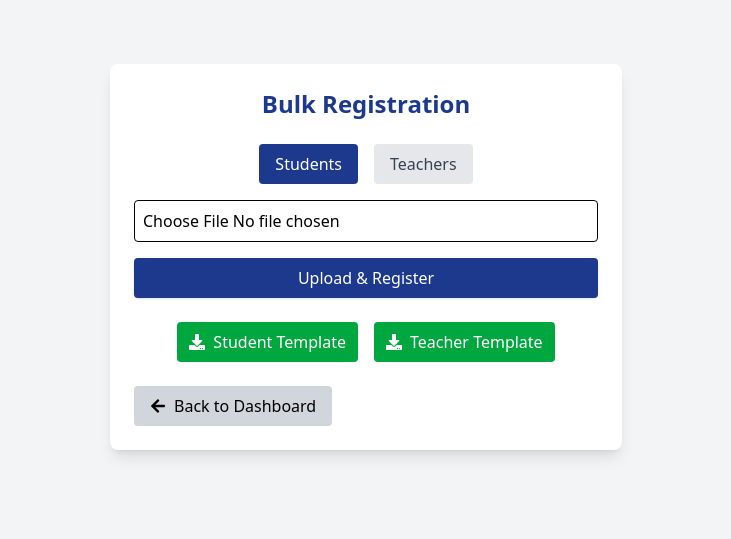
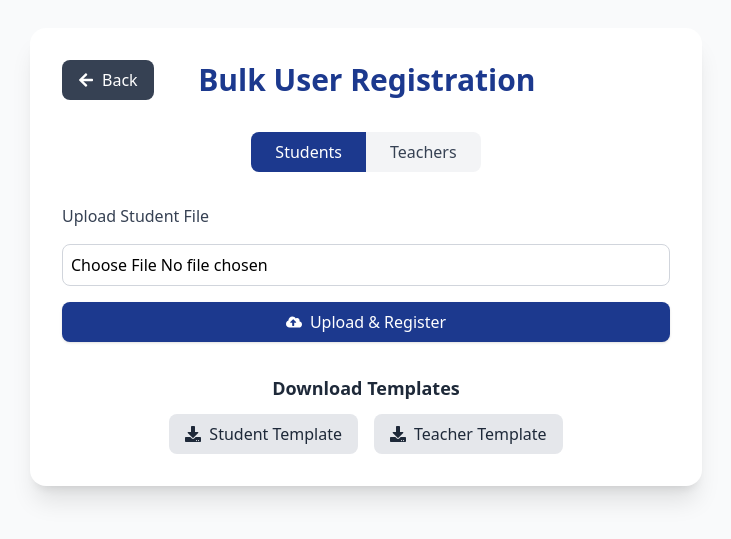
Before and after one commit to rickypanu/uietfrontend, a React (Vite) app: page /admin/register in a window 1280 px wide. Shown: the part 143-682 px from the top of the page, without its empty margins (274-1005 px from the left). Built offline with nearby package versions, Linux system fonts and the light colour scheme; no server answers.

Commit message:
button size

```diff
--- a/src/pages/BulkRegister.jsx
+++ b/src/pages/BulkRegister.jsx
@@ -1,7 +1,7 @@
 import { useState } from "react";
 import { useNavigate } from "react-router-dom";
 import api from "../services/api";
-import { FaDownload, FaArrowLeft } from "react-icons/fa";
+import { FaDownload, FaArrowLeft, FaCloudUploadAlt } from "react-icons/fa";
 
 export default function BulkRegister() {
   const [role, setRole] = useState("student");
@@ -40,7 +40,6 @@ export default function BulkRegister() {
     setLoading(false);
   };
 
-  // Download template
   const downloadTemplate = async (type) => {
     try {
       const endpoint =
@@ -65,91 +64,112 @@ export default function BulkRegister() {
   };
 
   return (
-    <div className="min-h-screen bg-gray-100 p-6 flex justify-center items-center">
-      <div className="bg-white shadow-lg rounded-lg p-6 w-full max-w-lg">
-        <h2 className="text-2xl font-bold text-center mb-6 text-blue-900">
-          Bulk Registration
+    <div className="min-h-screen bg-gray-50 flex justify-center items-center p-6">
+
+      <div className="bg-white shadow-xl rounded-2xl p-8 w-full max-w-2xl">
+        {/* Header with back button and title */}
+        <div className="flex items-center justify-between mb-8">
+        {/* Back button on left */}
+        <button
+            onClick={() => navigate("/admin/dashboard")}
+            className="flex items-center gap-2 px-4 py-2 bg-gray-700 text-white rounded-lg hover:bg-gray-800 transition"
+        >
+            <FaArrowLeft /> Back
+        </button>
+
+        {/* Title in center */}
+        <h2 className="flex-1 text-3xl font-bold text-center text-blue-900">
+            Bulk User Registration
         </h2>
 
-        {/* Role selector */}
-        <div className="flex justify-center mb-4 space-x-4">
+        {/* Right spacer for alignment */}
+        <div className="w-[90px]"></div>
+        </div>
+
+
+        {/* Role selector as tabs */}
+        <div className="flex justify-center mb-8">
+          <div className="flex bg-gray-100 rounded-lg overflow-hidden">
             <button
               onClick={() => setRole("student")}
-            className={`px-4 py-2 rounded ${
+              className={`px-6 py-2 font-medium ${
                 role === "student"
                   ? "bg-blue-900 text-white"
-                : "bg-gray-200 text-gray-700"
+                  : "text-gray-700 hover:bg-gray-200"
               }`}
             >
               Students
             </button>
             <button
               onClick={() => setRole("teacher")}
-            className={`px-4 py-2 rounded ${
+              className={`px-6 py-2 font-medium ${
                 role === "teacher"
                   ? "bg-blue-900 text-white"
-                : "bg-gray-200 text-gray-700"
+                  : "text-gray-700 hover:bg-gray-200"
               }`}
             >
               Teachers
             </button>
           </div>
+        </div>
 
-        {/* Upload form */}
+        {/* Upload section */}
         <form onSubmit={handleUpload} className="space-y-4">
+          <label className="block text-gray-700 font-medium">
+            Upload {role === "student" ? "Student" : "Teacher"} File
+          </label>
           <input
             type="file"
             accept=".xlsx,.xls,.csv"
             onChange={(e) => setFile(e.target.files[0])}
-            className="w-full border p-2 rounded"
+            className="w-full border border-gray-300 rounded-lg p-2 focus:ring-2 focus:ring-blue-500"
           />
 
           <button
             disabled={loading}
             type="submit"
-            className="w-full bg-blue-900 text-white py-2 rounded shadow hover:bg-blue-800"
+            className="w-full flex items-center justify-center gap-2 bg-blue-900 text-white py-2 rounded-lg shadow hover:bg-blue-800 transition"
           >
+            <FaCloudUploadAlt />
             {loading ? "Processing..." : "Upload & Register"}
           </button>
         </form>
 
+        {/* Result file */}
         {resultFile && (
-          <div className="mt-6 text-center">
+          <div className="mt-6">
             <a
               href={resultFile}
               download={`${role}_registration_result.xlsx`}
-              className="text-green-600 font-medium underline"
+              className="w-full block text-center bg-green-600 text-white py-2 rounded-lg shadow hover:bg-green-500 transition"
             >
               Download Result File
             </a>
           </div>
         )}
 
-        {/* Template download buttons */}
-        <div className="mt-6 flex justify-center gap-4">
+        {/* Template download section */}
+        <div className="mt-8">
+          <h3 className="text-lg font-semibold text-gray-800 mb-3 text-center">
+            Download Templates
+          </h3>
+          <div className="flex justify-center gap-4">
             <button
               onClick={() => downloadTemplate("student")}
-            className="flex items-center gap-2 px-3 py-2 bg-green-600 text-white rounded hover:bg-green-500"
+              className="flex items-center gap-2 px-4 py-2 bg-gray-200 text-gray-800 rounded-lg hover:bg-gray-300"
             >
-            <FaDownload className="w-4 h-4" /> Student Template
+              <FaDownload /> Student Template
             </button>
             <button
               onClick={() => downloadTemplate("teacher")}
-            className="flex items-center gap-2 px-3 py-2 bg-green-600 text-white rounded hover:bg-green-500"
+              className="flex items-center gap-2 px-4 py-2 bg-gray-200 text-gray-800 rounded-lg hover:bg-gray-300"
             >
-            <FaDownload className="w-4 h-4" /> Teacher Template
+              <FaDownload /> Teacher Template
             </button>
           </div>
+        </div>
 
-        {/* Back button */}
-        <div className="mt-6 text-center">
-          <button
-            onClick={() => navigate("/admin/dashboard")}
-            className="flex items-center justify-center gap-2 px-4 py-2 bg-gray-300 rounded hover:bg-gray-400"
-          >
-            <FaArrowLeft className="w-4 h-4" /> Back to Dashboard
-          </button>
-        </div>
+
       </div>
     </div>
   );
```
Lines whose indentation alone changed are shown as unchanged.
